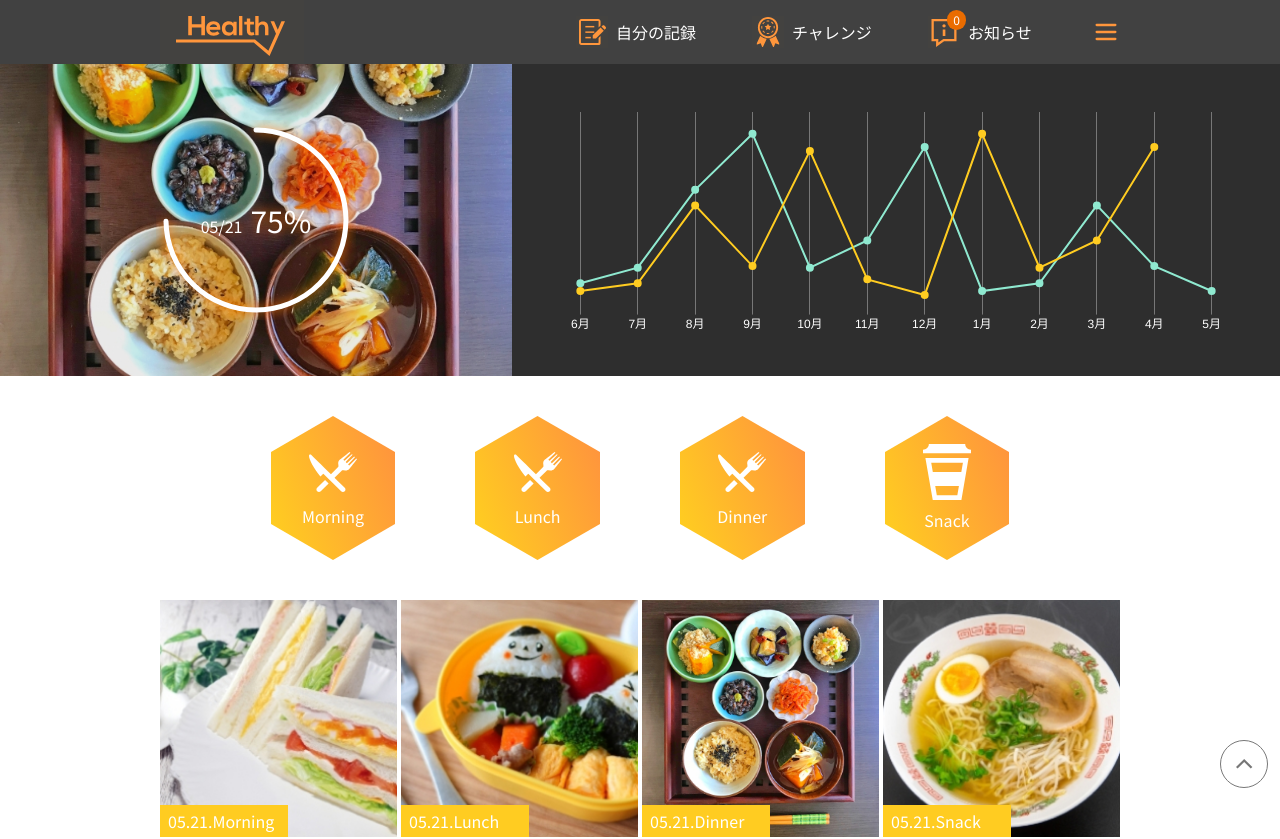
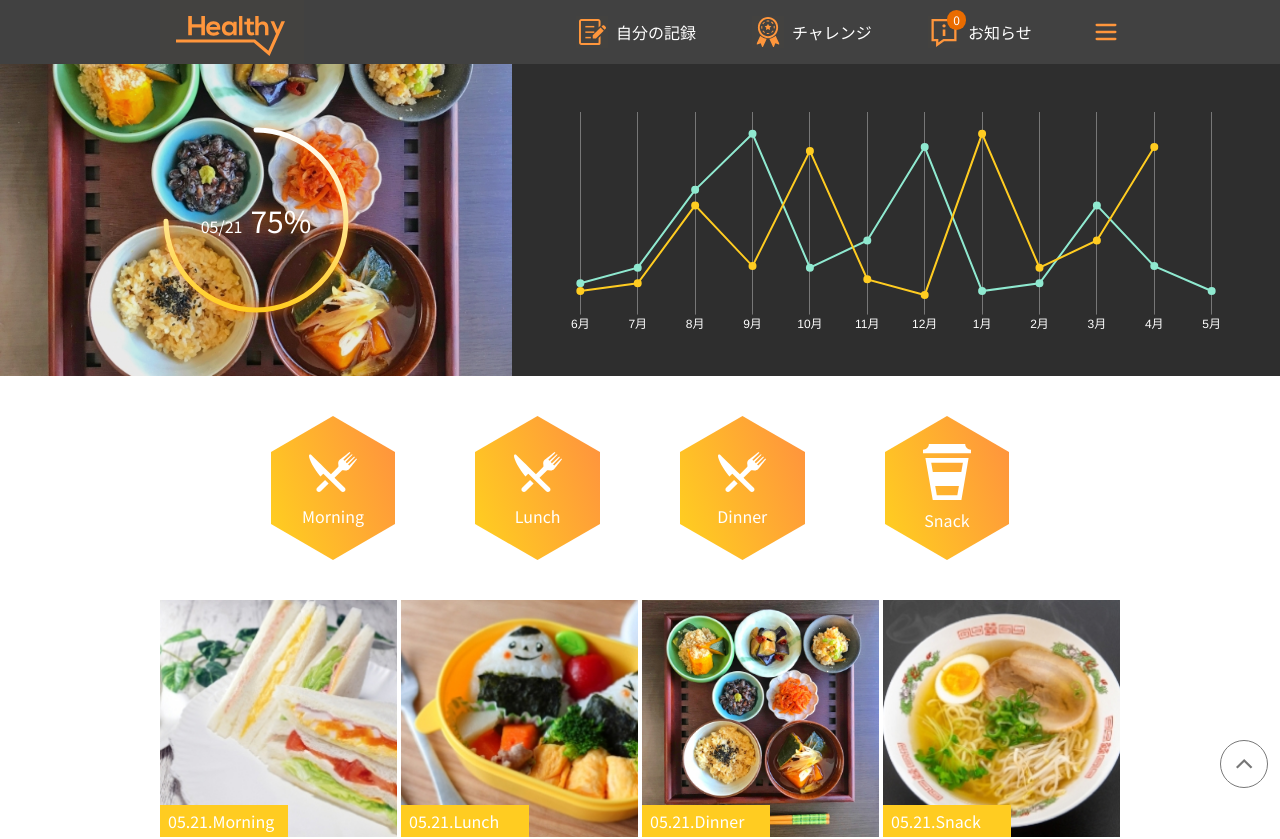
Before and after one commit to kshekh/healthy, a Next.js app: page / in a window 1280 px wide. Shown: the top 839 px of the page. Built offline with nearby package versions, Linux system fonts and the light colour scheme.

Commit message:
final submit

```diff
--- a/src/components/Achivement.tsx
+++ b/src/components/Achivement.tsx
@@ -58,8 +58,8 @@ const Achivement = () => {
       >
         <defs>
           <linearGradient id="GradientColor">
-            <stop offset="0%" stopColor="#e91e63" />
-            <stop offset="100%" stopColor="#673ab7" />
+            <stop offset="0%" stopColor="#FFCC21" />
+            <stop offset="100%" stopColor="#fff" />
           </linearGradient>
         </defs>
         <circle
@@ -69,7 +69,7 @@ const Achivement = () => {
           strokeLinecap="round"
           className="drop-shadow-shine progress-circle"
           fill="none"
-          stroke="#fff"
+          stroke="url(#GradientColor)"
           strokeWidth={"5"}
         />
       </svg>
```
Also changed, not shown: 2 other files (tests, documents, lock files or other folders).
